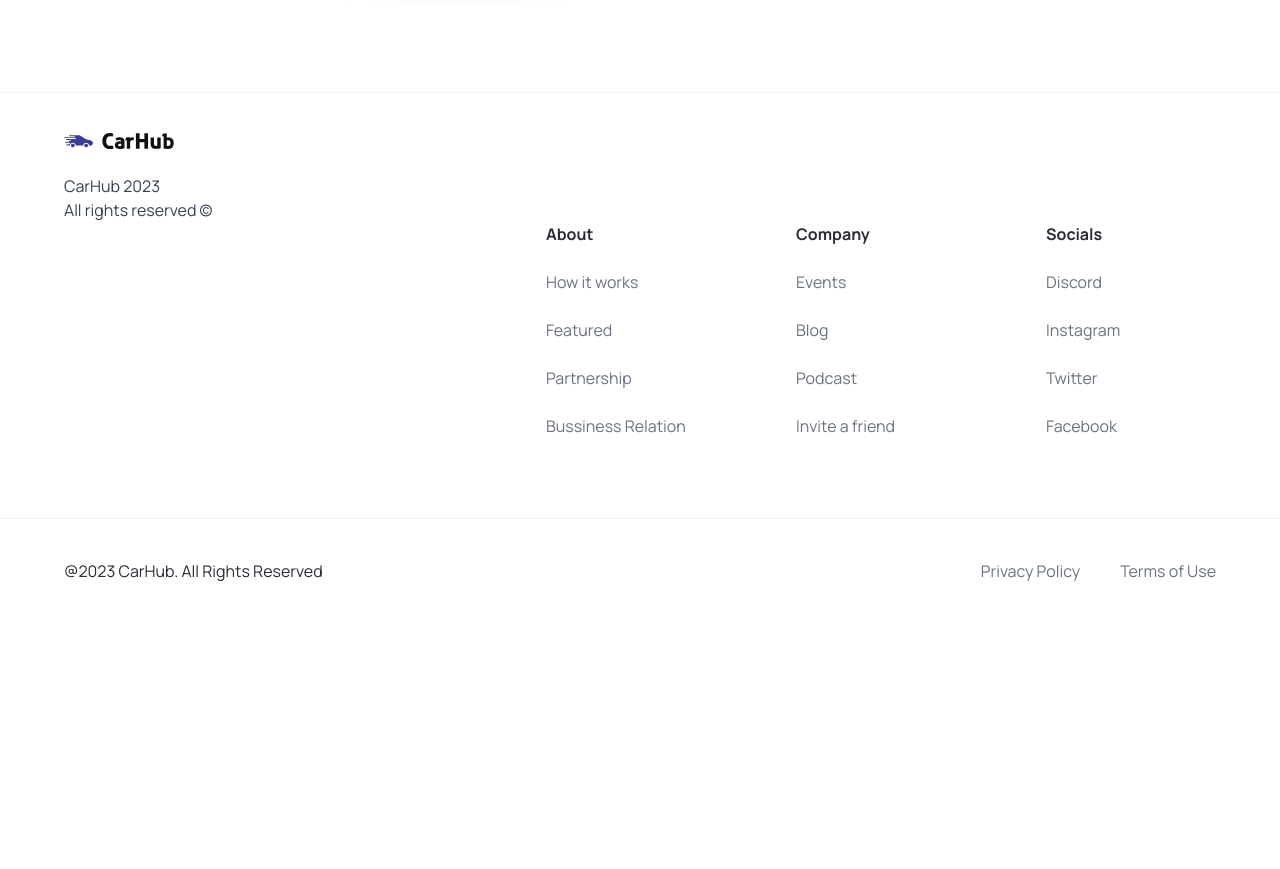
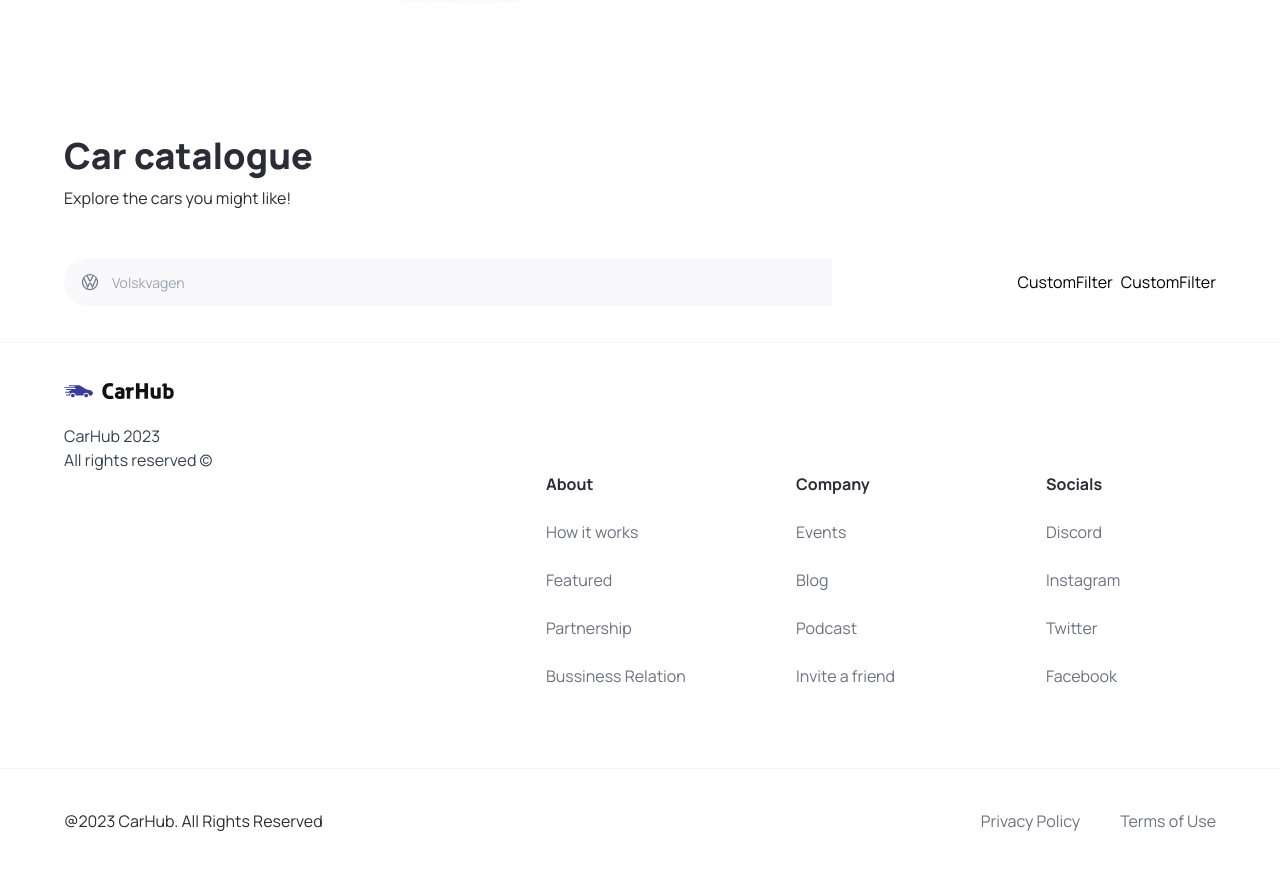
Before and after one commit to m1rile/car-showroom-app, a Next.js app: page / in a window 1280 px wide. Shown: the part 1080-1949 px from the top of the page. Before the commit the page ends 1703 px from the top, so only its background shows below. Built offline with nearby package versions, Linux system fonts and the light colour scheme.

Commit message:
add search bar for cars catalogue

```diff
--- a/app/page.tsx
+++ b/app/page.tsx
@@ -1,10 +1,28 @@
-import { Layout } from '@/components'
+import { CustomFilter, Layout, SearchBar } from '@/components'
 import Image from 'next/image'
 
 export default function Home() {
     return (
         <main className="overflow-hidden">
             <Layout />
+
+            <div className="mt-12 padding-x padding-y max-width" id="discover">
+                <div className="home__text-container">
+                    <h1 className="text-4xl font-extrabold">Car catalogue</h1>
+
+                    <p>Explore the cars you might like!</p>
+                </div>
+
+                <div className="home__filters">
+                    <SearchBar />
+
+                    <div className="home__filter-container">
+                        <CustomFilter title="fuel" />
+
+                        <CustomFilter title="year" />
+                    </div>
+                </div>
+            </div>
         </main>
     )
 }
--- /dev/null
+++ b/components/CustomFilter.tsx
@@ -0,0 +1,9 @@
+import React from 'react'
+
+const CustomFilter = () => {
+  return (
+    <div>CustomFilter</div>
+  )
+}
+
+export default CustomFilter
--- /dev/null
+++ b/components/SearchBar.tsx
@@ -0,0 +1,23 @@
+'use client'
+
+import { useState } from 'react'
+import { SearchManufacturer } from '.'
+
+const SearchBar = () => {
+    const [manufacturer, setManufacturer] = useState('')
+
+    const handleSearch = () => {}
+
+    return (
+        <form className="searchbar" onSubmit={handleSearch}>
+            <div className="searchbar__item">
+                <SearchManufacturer
+                    manufacturer={manufacturer}
+                    setManufacturer={setManufacturer}
+                />
+            </div>
+        </form>
+    )
+}
+
+export default SearchBar
--- /dev/null
+++ b/components/SearchManufacturer.tsx
@@ -0,0 +1,108 @@
+'use client'
+import { useState, Fragment } from 'react'
+import Image from 'next/image'
+import { Combobox, Transition } from '@headlessui/react'
+
+import { manufacturers } from '@/constants'
+import { SearchManufacturerProps } from '@/types'
+
+const SearchManufacturer = ({
+    manufacturer,
+    setManufacturer,
+}: SearchManufacturerProps) => {
+    const [query, setQuery] = useState('')
+
+    const filteredManufacturers =
+        query === ''
+            ? manufacturers
+            : manufacturers.filter((item) =>
+                  item
+                      .toLocaleLowerCase()
+                      .replace(/\s+/g, '')
+                      .includes(query.toLocaleLowerCase().replace(/\s+/g, ''))
+              )
+
+    return (
+        <div className="search-manufacturer">
+            <Combobox>
+                <div className="relative w-full">
+                    <Combobox.Button className="absolute top-[14px]">
+                        <Image
+                            src="/car-logo.svg"
+                            alt="Car Logo"
+                            width={20}
+                            height={20}
+                            className="ml-4"
+                        />
+                    </Combobox.Button>
+
+                    <Combobox.Input
+                        className="search-manufacturer__input"
+                        placeholder="Volskvagen"
+                        displayValue={(manufacturer: string) => manufacturer}
+                        onChange={(e) => setQuery(e.target.value)}
+                    ></Combobox.Input>
+
+                    <Transition
+                        as={Fragment}
+                        leave="transition ease-in duration-100"
+                        leaveFrom="opacity-100"
+                        leaveTo="opacity-0"
+                        afterLeave={() => setQuery('')}
+                    >
+                        <Combobox.Options>
+                            {filteredManufacturers.length === 0 &&
+                            query !== '' ? (
+                                <Combobox.Option
+                                    value={query}
+                                    className="search-manufacturer__option"
+                                >
+                                    Create "{query}"
+                                </Combobox.Option>
+                            ) : (
+                                filteredManufacturers.map((item) => (
+                                    <Combobox.Option
+                                        key={item}
+                                        className={({ active }) =>
+                                            `relative search-manufacturer__option ${
+                                                active
+                                                    ? 'bg-primary-blue text-white'
+                                                    : 'text-gray-900'
+                                            }`
+                                        }
+                                        value={item}
+                                    >
+                                        {({ selected, active }) => (
+                                            <>
+                                                <span
+                                                    className={`block truncate ${
+                                                        selected
+                                                            ? 'font-medium'
+                                                            : 'font-normal'
+                                                    }`}
+                                                >
+                                                    {item}
+                                                </span>
+                                                {selected ? (
+                                                    <span
+                                                        className={`absolute inset-y-0 left-0 flex items-center pl-3 ${
+                                                            active
+                                                                ? 'text-white'
+                                                                : 'text-teal-600'
+                                                        }`}
+                                                    ></span>
+                                                ) : null}
+                                            </>
+                                        )}
+                                    </Combobox.Option>
+                                ))
+                            )}
+                        </Combobox.Options>
+                    </Transition>
+                </div>
+            </Combobox>
+        </div>
+    )
+}
+
+export default SearchManufacturer
--- a/components/index.ts
+++ b/components/index.ts
@@ -2,5 +2,8 @@
 import CustomButton from './CustomButton'
 import Navbar from './Navbar'
 import Footer from './Footer'
+import SearchBar from './SearchBar'
+import CustomFilter from './CustomFilter'
+import SearchManufacturer from './SearchManufacturer'
 
-export { Layout, CustomButton, Navbar, Footer }
+export { Layout, CustomButton, Navbar, Footer, SearchBar, CustomFilter, SearchManufacturer }
--- a/package.json
+++ b/package.json
@@ -9,6 +9,7 @@
         "lint": "next lint"
     },
     "dependencies": {
+        "@headlessui/react": "^1.7.17",
         "@types/node": "20.6.5",
         "@types/react": "18.2.22",
         "@types/react-dom": "18.2.7",
--- a/types/index.ts
+++ b/types/index.ts
@@ -6,3 +6,8 @@
     handleClick?: MouseEventHandler<HTMLButtonElement>
     btnType?: 'button' | 'submit'
 }
+
+export interface SearchManufacturerProps {
+    manufacturer: string
+    setManufacturer: (manufacturer: string) => void
+}
```
Also changed, not shown: 1 other file (tests, documents, lock files or other folders).
